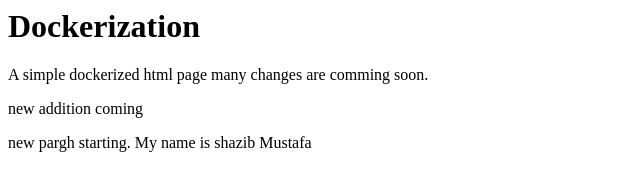
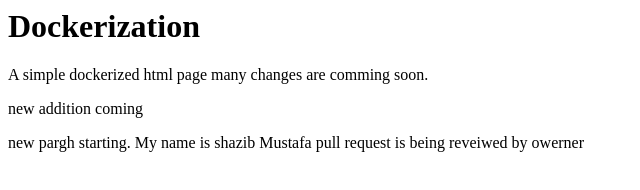
Before and after one commit to shazib96/Docker_share, a plain HTML site: page index.html in a window 1280 px wide. Shown: the whole page, without its empty margins (0-640 px from the left). Drawn offline with Linux system fonts and the light colour scheme.

Commit message:
update index.html

```diff
--- a/index.html
+++ b/index.html
@@ -8,6 +8,6 @@
 <h1>Dockerization</h1>
 <p>A simple dockerized html page many changes are comming soon.</p>
 <p>new addition coming</p>
-<p>new pargh starting. My name is shazib Mustafa </p>
+<p>new pargh starting. My name is shazib Mustafa pull request is being reveiwed by owerner</p>
 </body>
 </html>
```
